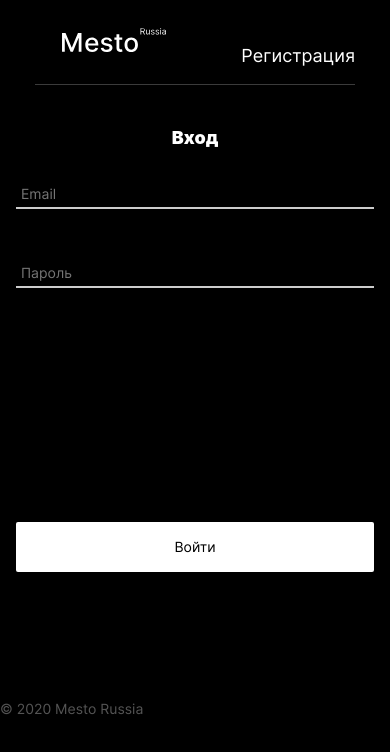
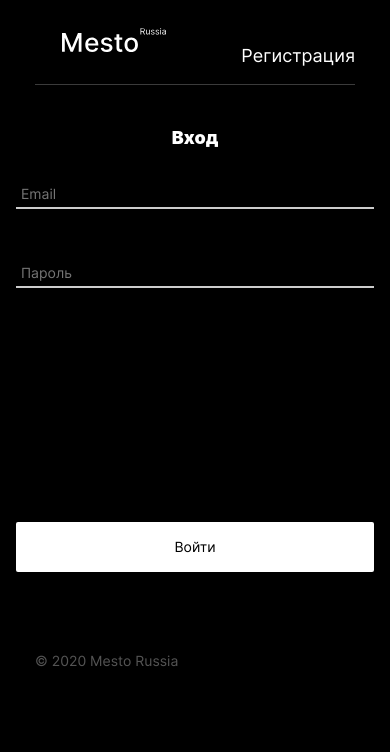
Before and after one commit to apzaripova/react-mesto-api-full, a React (Create React App) app in the folder frontend/: page /sign-in in a window 390 px wide. Shown: the top 752 px of the page. Built offline with nearby package versions, Linux system fonts and the light colour scheme; no server answers; a web font is replaced by a local one.

Commit message:
fixed cors bags

```diff
--- a/frontend/src/blocks/footer/footer.css
+++ b/frontend/src/blocks/footer/footer.css
@@ -1,10 +1,22 @@
 .footer {
-  max-width: 882px;
-  padding: 48px 0 36px;
-}
+    width: 882px;
+    margin: 0 auto;
+  }
 
-@media screen and (min-width: 720px) {
-  .footer {
-      padding: 67px 0 60px;
+  @media screen and (max-width: 1023px) {
+    .footer {
+      width: 682px;
+    }
   }
-}
+
+  @media screen and (max-width: 767px) {
+    .footer {
+      width: 482px;
+    }
+  }
+
+  @media screen and (max-width: 500px) {
+    .footer {
+      width: 320px;
+    }
+  }
```
